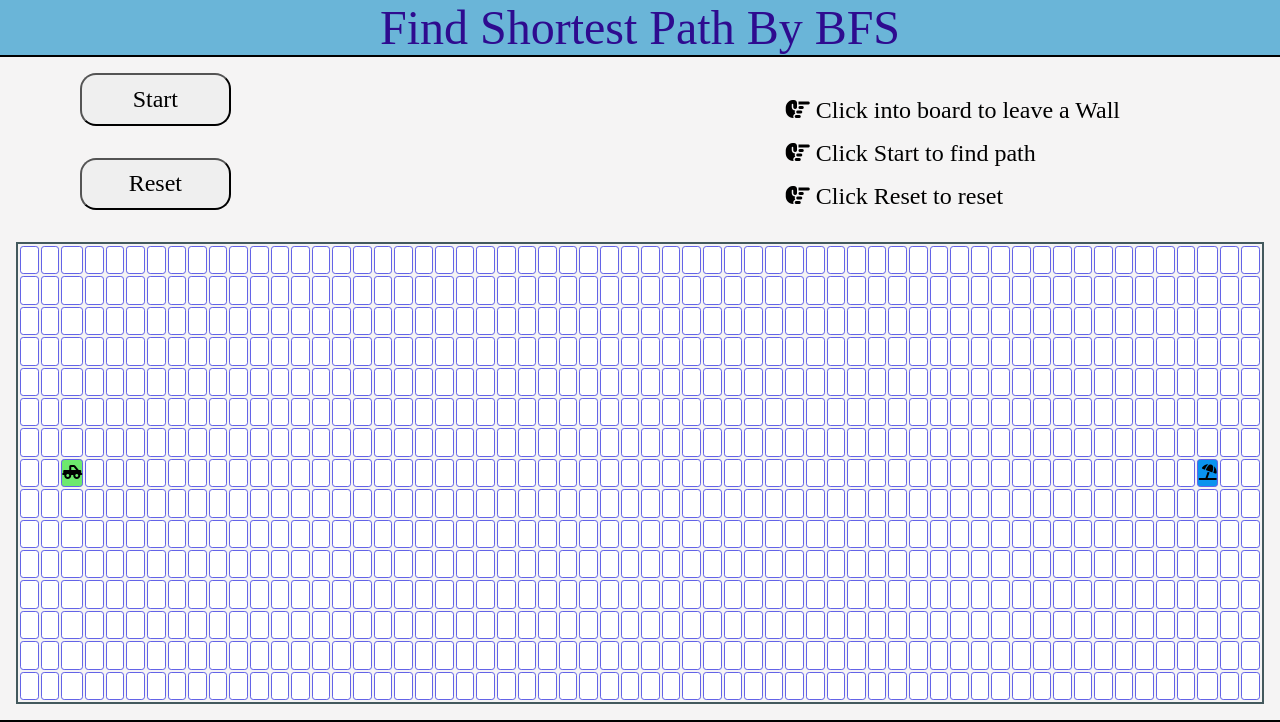
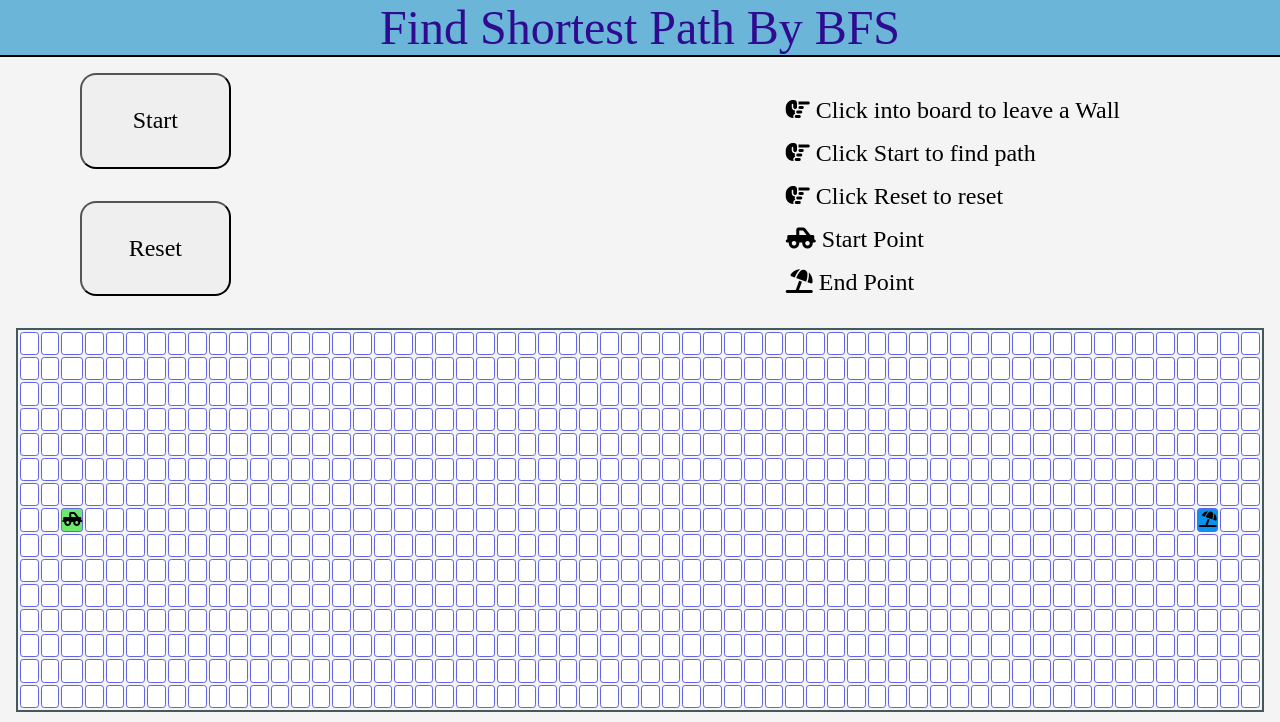
Before and after one commit to NgoTTrong/FindShortestPath, a plain HTML site: page index.html in a window 1280 px wide. Shown: the top 722 px of the page. Drawn offline with Linux system fonts and the light colour scheme.

Commit message:
Update index.html

```diff
--- a/index.html
+++ b/index.html
@@ -21,6 +21,8 @@
             <li><i class="fas fa-hand-point-right"></i>    Click into board to leave a Wall</li>
             <li><i class="fas fa-hand-point-right"></i>    Click Start to find path</li>
             <li><i class="fas fa-hand-point-right"></i>    Click Reset to reset</li>
+            <li><i class="fas fa-truck-pickup"></i>    Start Point</li>
+            <li><i class="fas fa-umbrella-beach"></i>    End Point</li>
         </ul>
     </div>
 
```
